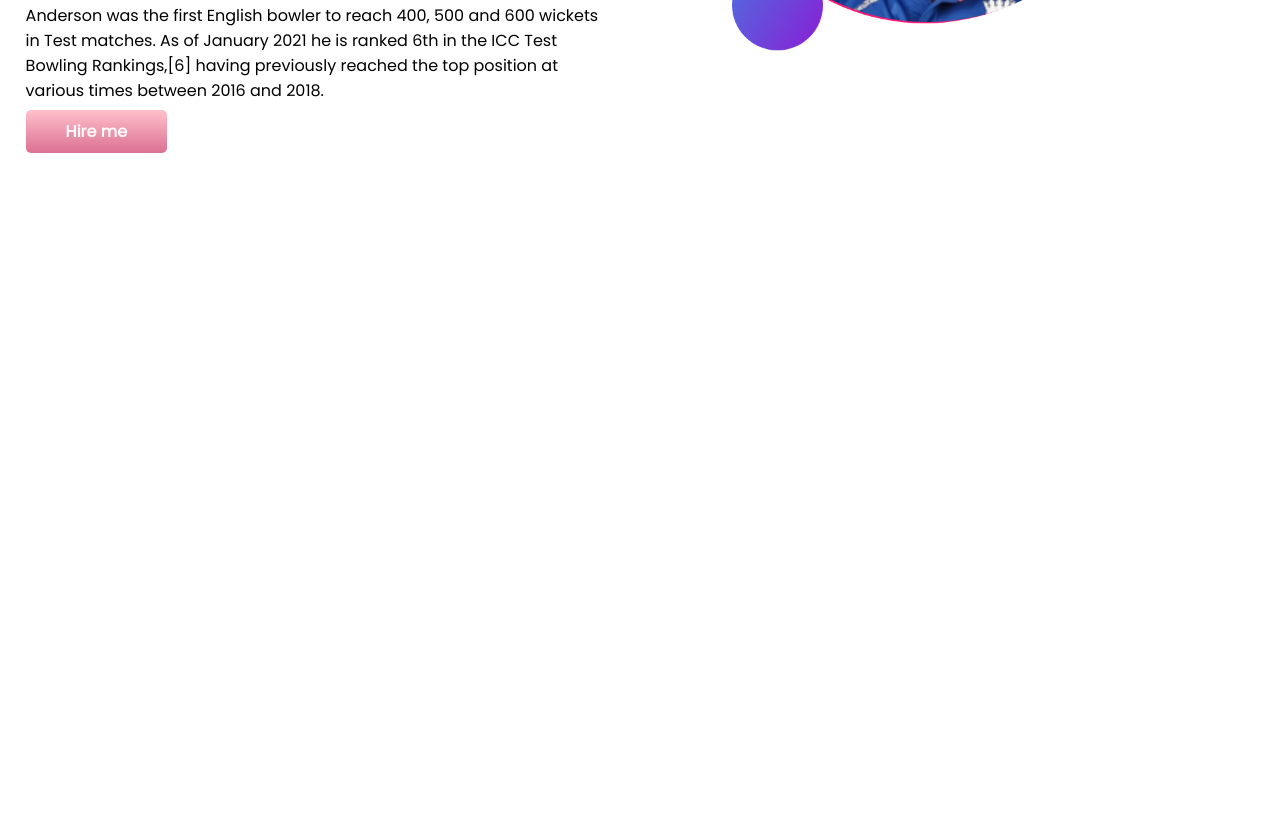
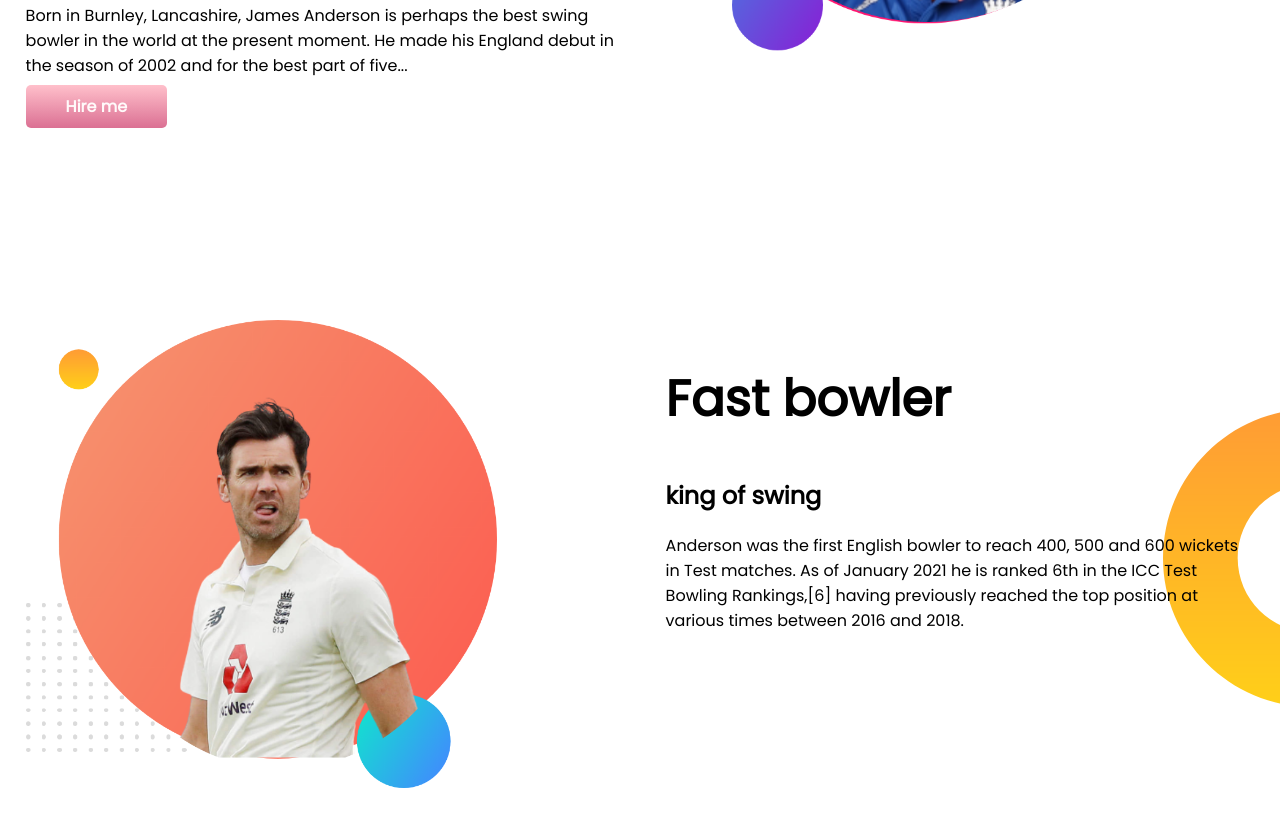
Before and after one commit to Rifat1203/developer-portfolio, a plain HTML site: page index.html in a window 1280 px wide. Shown: the part 427-1254 px from the top of the page. Before the commit the page ends 800 px from the top, so only its background shows below. Drawn offline with Linux system fonts and the light colour scheme.

Commit message:
another section added

```diff
--- a/index.html
+++ b/index.html
@@ -16,13 +16,24 @@
     <h1>Welcome To</h1>
     <h1> <span class="colour">Jimmy Anderson </span>World!</h1>
     <h2>English cricketer</h2>
-    <p>Anderson was the first English bowler to reach 400, 500 and 600 wickets in Test matches. As of January 2021 he is ranked 6th in the ICC Test Bowling Rankings,[6] having previously reached the top position at various times between 2016 and 2018.</p>
+    <p>Born in Burnley, Lancashire, James Anderson is perhaps the best swing bowler in the world at the present moment. He made his England debut in the season of 2002 and for the best part of five...</p>
     <a class="link-button" target="_blank" href="https://www.cricbuzz.com/profiles/65/james-anderson">Hire me</a>
     </div>
     <div class="half-width">
     <img src="images/jimmy anderson.png" alt="">
     </div>
     </section>
+    <section class="anderson">
+        <div  class="half-width">
+            <img src="images/james anderson.png" alt="">
+        </div>
+        <div  class="half-width">
+            <h1>Fast bowler</h1>
+            <h2>king of swing</h2>
+            <p>
+                Anderson was the first English bowler to reach 400, 500 and 600 wickets in Test matches. As of January 2021 he is ranked 6th in the ICC Test Bowling Rankings,[6] having previously reached the top position at various times between 2016 and 2018.</p>
+        </div>
+    </section>
 
 </body>
 </html>
--- a/style.css
+++ b/style.css
@@ -10,6 +10,7 @@ h1{
 }
 section{
     display: flex;
+    margin-bottom: 150px;
 }
 .half-width{
     width: 50%;
@@ -31,3 +32,8 @@ section{
     background-image: url(images/top-banner.png);
     background-repeat: no-repeat;
 }
+.anderson{
+    background-image: url(images/dream-bg.png);
+    background-repeat: no-repeat;
+    background-position: right;
+}
```
